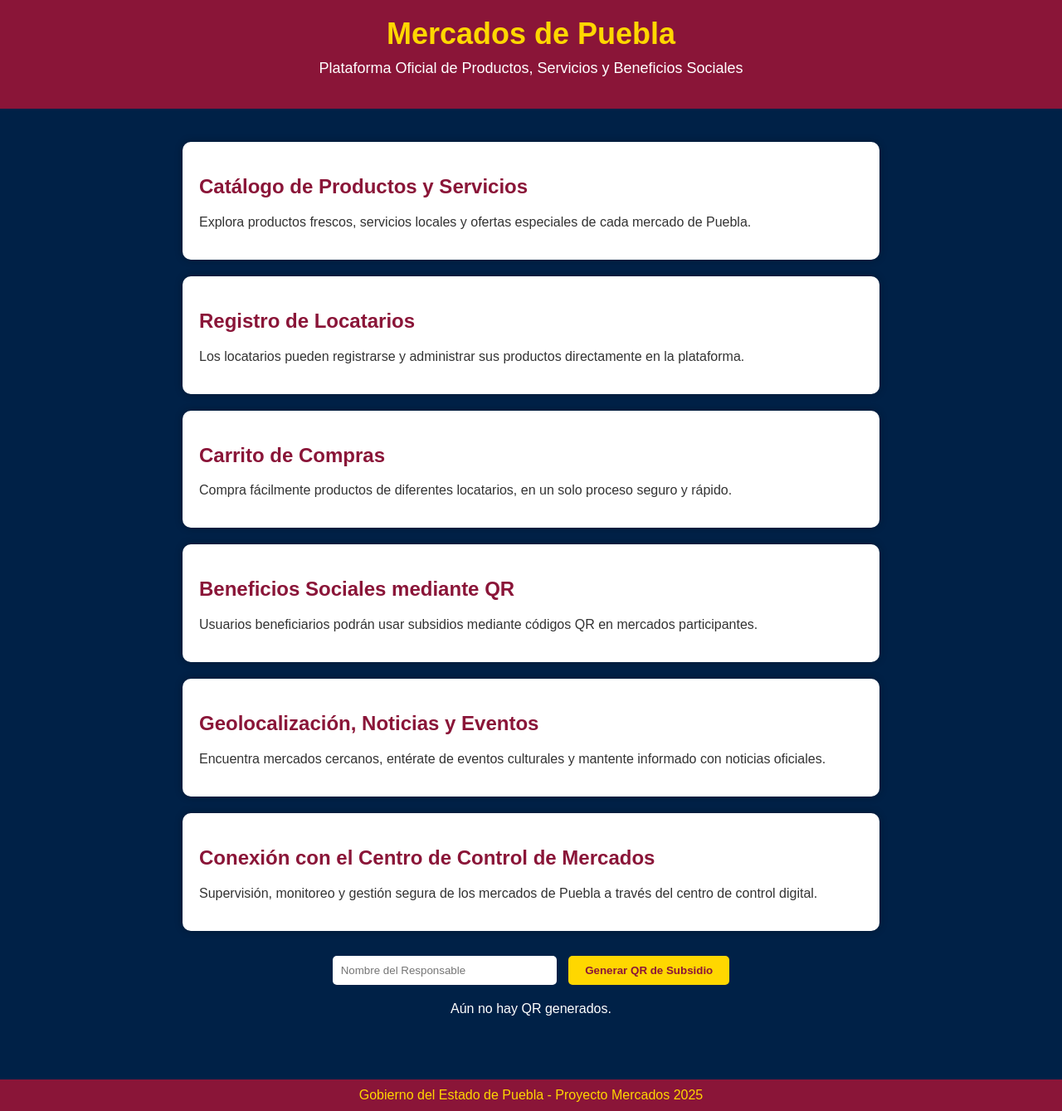
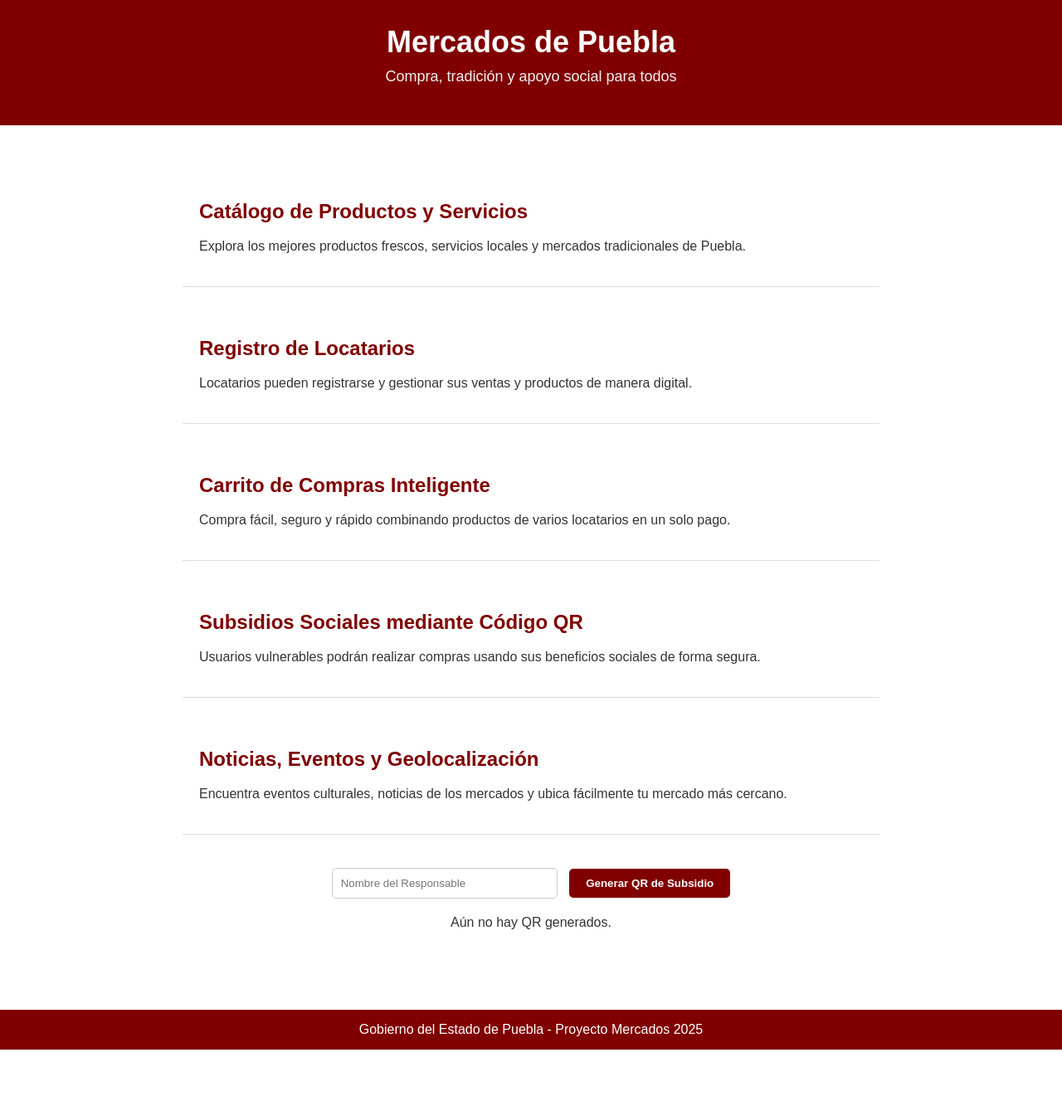
Before and after one commit to SSIEETEE7/qr-subsidios-app, a Flask app: page / in a window 1280 px wide. Shown: the whole page at 83% size. After the commit the page ends 1265 px from the top, so only its background shows below. Run offline with Flask 3, Linux system fonts and the light colour scheme.

Commit message:
Actualizar a diseño minimalista con colores Morena

```diff
--- a/templates/index.html
+++ b/templates/index.html
@@ -6,89 +6,91 @@
     <style>
         body {
             font-family: Arial, sans-serif;
-            background-color: #002147; /* Azul oscuro institucional */
-            color: #ffffff;
+            background-color: #ffffff; /* Fondo blanco */
+            color: #333333; /* Texto negro/gris oscuro */
             margin: 0;
             padding: 0;
         }
         header {
-            background-color: #8A1538; /* Rojo Puebla */
-            padding: 20px;
+            background-color: #800000; /* Vino tinto Morena */
+            padding: 30px 20px;
             text-align: center;
         }
         header h1 {
             margin: 0;
             font-size: 36px;
-            color: #FFD700; /* Dorado institucional */
+            color: #ffffff;
         }
         header p {
+            margin-top: 10px;
             font-size: 18px;
-            margin-top: 10px;
+            color: #f0f0f0;
         }
         main {
-            padding: 20px;
+            padding: 30px 20px;
         }
         .section {
-            background: #ffffff;
-            color: #333333;
             margin: 20px auto;
             padding: 20px;
-            border-radius: 10px;
-            width: 90%;
             max-width: 800px;
-            box-shadow: 0px 0px 10px rgba(0,0,0,0.3);
+            border-bottom: 1px solid #dddddd;
         }
         .section h2 {
-            color: #8A1538;
+            color: #800000;
+            font-size: 24px;
+            margin-bottom: 10px;
         }
         .section p {
             font-size: 16px;
+            line-height: 1.5;
         }
         form {
-            margin-top: 30px;
+            margin-top: 40px;
             text-align: center;
         }
         input[type="text"] {
             padding: 10px;
             width: 250px;
+            border: 1px solid #cccccc;
             border-radius: 5px;
-            border: none;
             margin-right: 10px;
         }
         button {
             padding: 10px 20px;
-            background-color: #FFD700;
-            color: #8A1538;
+            background-color: #800000;
+            color: white;
             border: none;
             border-radius: 5px;
             font-weight: bold;
             cursor: pointer;
         }
         button:hover {
-            background-color: #e6c200;
-        }
-        footer {
-            background: #8A1538;
-            color: #FFD700;
-            text-align: center;
-            padding: 10px;
-            margin-top: 40px;
+            background-color: #a00000;
         }
         .qr-container {
             display: flex;
             flex-wrap: wrap;
             justify-content: center;
-            margin-top: 20px;
+            margin-top: 30px;
         }
         .qr-box {
-            background: white;
-            padding: 10px;
+            background: #f9f9f9;
+            padding: 15px;
             margin: 10px;
-            border-radius: 10px;
+            border-radius: 8px;
+            box-shadow: 0px 0px 8px rgba(0,0,0,0.1);
+            text-align: center;
         }
         .qr-box img {
             width: 200px;
             height: 200px;
+        }
+        footer {
+            background-color: #800000;
+            color: #ffffff;
+            text-align: center;
+            padding: 15px;
+            margin-top: 50px;
         }
     </style>
 </head>
@@ -96,39 +98,34 @@
 
 <header>
     <h1>Mercados de Puebla</h1>
-    <p>Plataforma Oficial de Productos, Servicios y Beneficios Sociales</p>
+    <p>Compra, tradición y apoyo social para todos</p>
 </header>
 
 <main>
 
     <div class="section">
         <h2>Catálogo de Productos y Servicios</h2>
-        <p>Explora productos frescos, servicios locales y ofertas especiales de cada mercado de Puebla.</p>
+        <p>Explora los mejores productos frescos, servicios locales y mercados tradicionales de Puebla.</p>
     </div>
 
     <div class="section">
         <h2>Registro de Locatarios</h2>
-        <p>Los locatarios pueden registrarse y administrar sus productos directamente en la plataforma.</p>
+        <p>Locatarios pueden registrarse y gestionar sus ventas y productos de manera digital.</p>
     </div>
 
     <div class="section">
-        <h2>Carrito de Compras</h2>
-        <p>Compra fácilmente productos de diferentes locatarios, en un solo proceso seguro y rápido.</p>
+        <h2>Carrito de Compras Inteligente</h2>
+        <p>Compra fácil, seguro y rápido combinando productos de varios locatarios en un solo pago.</p>
     </div>
 
     <div class="section">
-        <h2>Beneficios Sociales mediante QR</h2>
-        <p>Usuarios beneficiarios podrán usar subsidios mediante códigos QR en mercados participantes.</p>
+        <h2>Subsidios Sociales mediante Código QR</h2>
+        <p>Usuarios vulnerables podrán realizar compras usando sus beneficios sociales de forma segura.</p>
     </div>
 
     <div class="section">
-        <h2>Geolocalización, Noticias y Eventos</h2>
-        <p>Encuentra mercados cercanos, entérate de eventos culturales y mantente informado con noticias oficiales.</p>
-    </div>
-
-    <div class="section">
-        <h2>Conexión con el Centro de Control de Mercados</h2>
-        <p>Supervisión, monitoreo y gestión segura de los mercados de Puebla a través del centro de control digital.</p>
+        <h2>Noticias, Eventos y Geolocalización</h2>
+        <p>Encuentra eventos culturales, noticias de los mercados y ubica fácilmente tu mercado más cercano.</p>
     </div>
 
     <form method="POST" action="/generate_qr">
@@ -146,7 +143,7 @@
         {% endfor %}
     </div>
     {% else %}
-    <p style="margin-top:20px; text-align:center;">Aún no hay QR generados.</p>
+    <p style="text-align:center; margin-top:20px;">Aún no hay QR generados.</p>
     {% endif %}
 
 </main>
```
